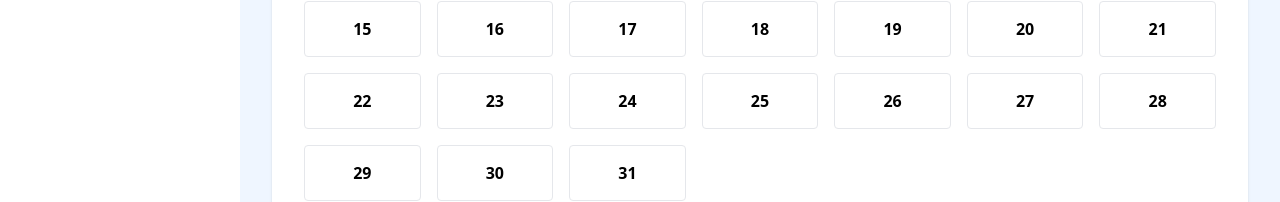
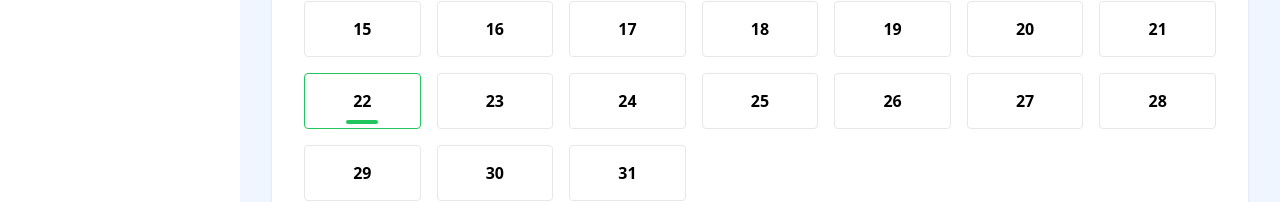
Before and after one commit to Nichu055/Appointment-Booking-App, a React (Vite) app: page /admin/dashboard/view/1 in a window 1280 px wide. Both pictures are taken after a click on the button "Appointments". Shown: the part 420-622 px from the top of the page. Built offline with nearby package versions, Linux system fonts and the light colour scheme.

Commit message:
add more data for testing

```diff
--- a/src/admin/Appointments.tsx
+++ b/src/admin/Appointments.tsx
@@ -4,21 +4,48 @@ import { useState } from 'react';
 const appointments = [
   {
     id: '1',
-    date: '2024-06-20',
+    date: '2024-06-03',
     patient: 'John Doe',
     email: 'john@example.com',
     phone: '+1 555-1234',
     reason: 'Checkup',
-    datetime: '2024-06-20T10:00',
+    datetime: '2024-06-03T10:00',
   },
   {
     id: '2',
-    date: '2024-06-22',
+    date: '2024-06-08',
     patient: 'Jane Smith',
     email: 'jane@example.com',
     phone: '+1 555-5678',
     reason: 'Consultation',
-    datetime: '2024-06-22T14:30',
+    datetime: '2024-06-08T14:30',
+  },
+  {
+    id: '3',
+    date: '2024-06-15',
+    patient: 'Alice Johnson',
+    email: 'alice@example.com',
+    phone: '+1 555-4321',
+    reason: 'Follow-up',
+    datetime: '2024-06-15T09:00',
+  },
+  {
+    id: '4',
+    date: '2024-06-20',
+    patient: 'Bob Lee',
+    email: 'bob@example.com',
+    phone: '+1 555-8765',
+    reason: 'Dental',
+    datetime: '2024-06-20T11:30',
+  },
+  {
+    id: '5',
+    date: '2025-07-22',
+    patient: 'Carol King',
+    email: 'carol@example.com',
+    phone: '+1 555-6789',
+    reason: 'Consultation',
+    datetime: '2025-07-22T16:00',
   },
 ];
 
@@ -123,7 +150,7 @@ const Appointments = () => {
             >
               <span className="font-bold">{date.getDate()}</span>
               {appointment && (
-                <span className="absolute bottom-2 left-1/2 -translate-x-1/2 w-10 h-1 bg-green-500 rounded"></span>
+                <span className="w-8 h-1 bg-green-500 rounded absolute left-1/2 -translate-x-1/2 bottom-1"></span>
               )}
             </div>
           );
--- a/src/admin/ViewAppointment.tsx
+++ b/src/admin/ViewAppointment.tsx
@@ -9,7 +9,7 @@ const appointments = [
     email: 'john@example.com',
     phone: '+1 555-1234',
     reason: 'Checkup',
-    datetime: '2024-06-20T10:00',
+    datetime: '2024-06-03T10:00',
   },
   {
     id: '2',
@@ -17,7 +17,31 @@ const appointments = [
     email: 'jane@example.com',
     phone: '+1 555-5678',
     reason: 'Consultation',
-    datetime: '2024-06-22T14:30',
+    datetime: '2024-06-08T14:30',
+  },
+  {
+    id: '3',
+    patient: 'Alice Johnson',
+    email: 'alice@example.com',
+    phone: '+1 555-4321',
+    reason: 'Follow-up',
+    datetime: '2024-06-15T09:00',
+  },
+  {
+    id: '4',
+    patient: 'Bob Lee',
+    email: 'bob@example.com',
+    phone: '+1 555-8765',
+    reason: 'Dental',
+    datetime: '2024-06-20T11:30',
+  },
+  {
+    id: '5',
+    patient: 'Carol King',
+    email: 'carol@example.com',
+    phone: '+1 555-6789',
+    reason: 'Consultation',
+    datetime: '2025-07-22T16:00',
   },
 ];
 
```
